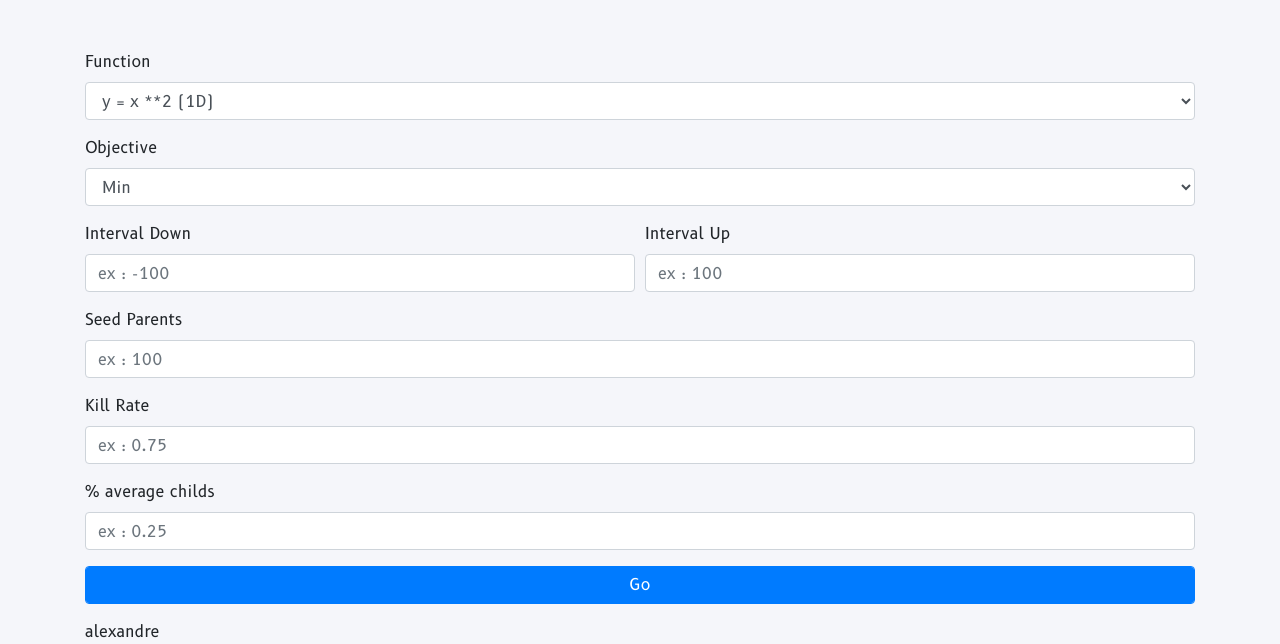
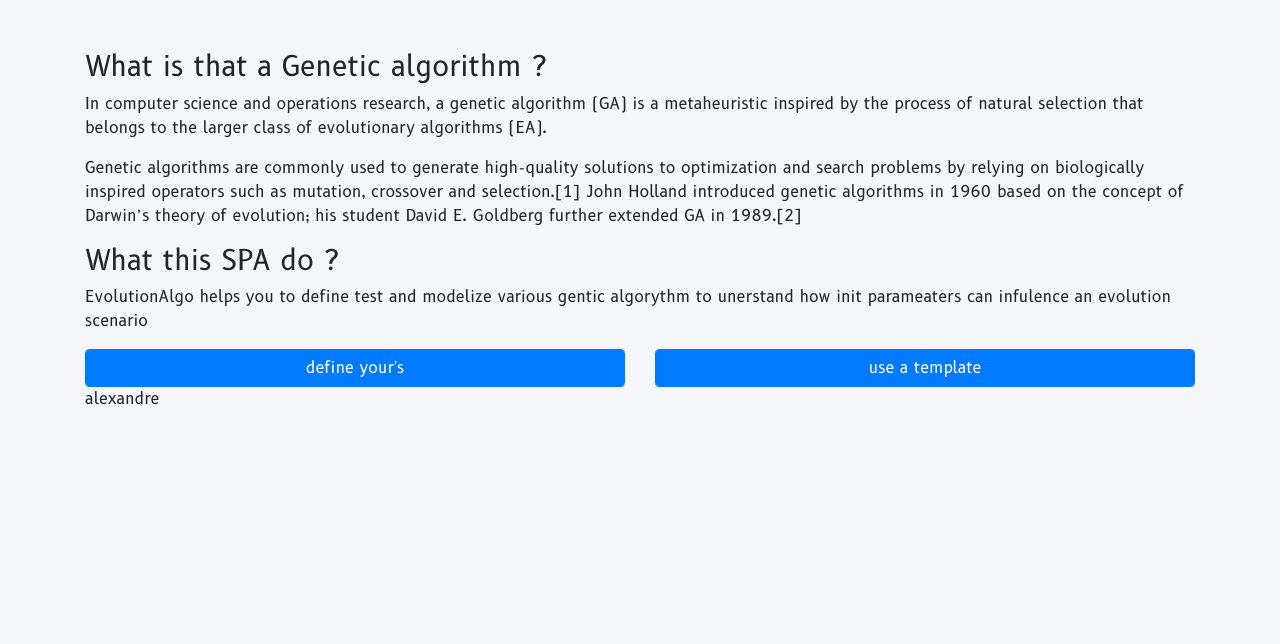
Before and after one commit to AlexandreGazagnes/theDarwinProject, a Flask app: page / in a window 1280 px wide. Shown: the part 116-760 px from the top of the page. Run offline with Flask 2, Linux system fonts and the light colour scheme; parts of the project's set-up code (start-up, migrations or seed data) failed here and were passed over; some libraries are stand-ins or nearby versions.

Commit message:
update effects and text

```diff
--- a/app/static/css/base.css
+++ b/app/static/css/base.css
@@ -32,6 +32,5 @@ h2 {
     font-size: 1.2rem;
 }
 
-
 footer {
 }
--- /dev/null
+++ b/app/static/css/init.css
@@ -0,0 +1,3 @@
+#secondSection{
+    display: none;
+}
--- /dev/null
+++ b/app/static/js/init.js
@@ -0,0 +1,15 @@
+//import log
+console.log("js init loaded")
+
+
+function toggleView() {
+    // funct log
+    console.log("toggleView called");
+    $("#firstSection").slideUp();
+    $("#secondSection").slideDown();
+}
+
+
+$(function () {
+    // auto loaded js and jquery
+});
--- a/app/templates/base.html
+++ b/app/templates/base.html
@@ -8,7 +8,7 @@
     <!-- bootstrap-->
     <link rel="stylesheet" href="https://maxcdn.bootstrapcdn.com/bootstrap/4.4.1/css/bootstrap.min.css">
     <!-- jquery-->
-    <script src="https://ajax.googleapis.com/ajax/libs/jquery/3.4.1/jquery.min.js"></script>
+    <script src="https://ajax.googleapis.com/ajax/libs/jquery/3.5.1/jquery.min.js"></script>
     <!-- others-->
     <script src="https://cdnjs.cloudflare.com/ajax/libs/popper.js/1.16.0/umd/popper.min.js"></script>
     <script src="https://maxcdn.bootstrapcdn.com/bootstrap/4.4.1/js/bootstrap.min.js"></script>
--- a/app/templates/init.html
+++ b/app/templates/init.html
@@ -3,6 +3,61 @@
 {% block content %}
 
 
+<!--init css -->
+<link rel="stylesheet" type="text/css" href="{{ url_for('static', filename='css/init.css')}}">
+<!-- init js -->
+<script src="{{ url_for('static', filename='js/init.js')}}"></script>
+
+
+<section id="firstSection">
+    <div>
+        <h3>What is that a Genetic algorithm ?</h3>
+        <p>In computer science and operations research, a genetic algorithm (GA) is a metaheuristic inspired by the
+            process of
+            natural selection that belongs to the larger class of evolutionary algorithms (EA).
+        </p>
+        <p>
+            Genetic algorithms are
+            commonly used
+            to generate high-quality solutions to optimization and search problems by relying on biologically inspired
+            operators
+            such as mutation, crossover and selection.[1] John Holland introduced genetic algorithms in 1960 based on
+            the concept of
+            Darwin’s theory of evolution; his student David E. Goldberg further extended GA in 1989.[2]
+        </p>
+    </div>
+
+    <div>
+        <h3>What this SPA do ? </h3>
+        <p>EvolutionAlgo helps you to define test and modelize various gentic algorythm to unerstand how init
+            parameaters can infulence an evolution scenario</p>
+    </div>
+
+
+
+
+    <div class="row">
+        <div class=col>
+            <button class="btn btn-primary form-control fakeButton" onclick="toggleView()">
+                define your's
+            </button>
+
+        </div>
+        <div class=col>
+            <button class="btn btn-primary form-control fakeButton" onclick="toggleView()">
+                use a template
+            </button>
+
+        </div>
+
+    </div>
+
+
+
+</section>
+
+
+<section id=secondSection>
 
     <div class="formwrapper">
         <form method="POST">
@@ -101,4 +156,7 @@
         </form>
 
     </div>
+
+</section>
+
 {% endblock content %}
```
Lines whose indentation alone changed are shown as unchanged.
